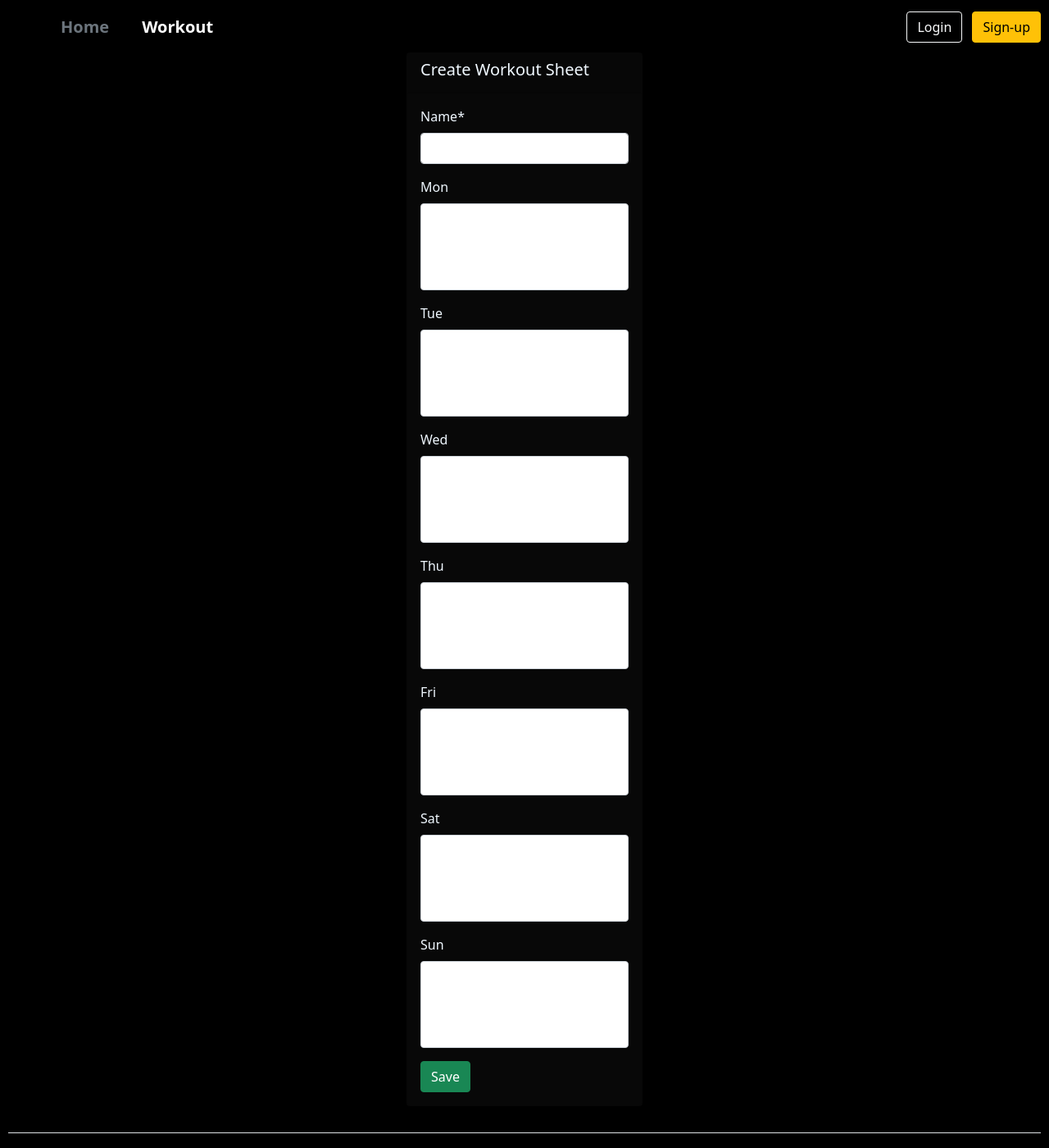
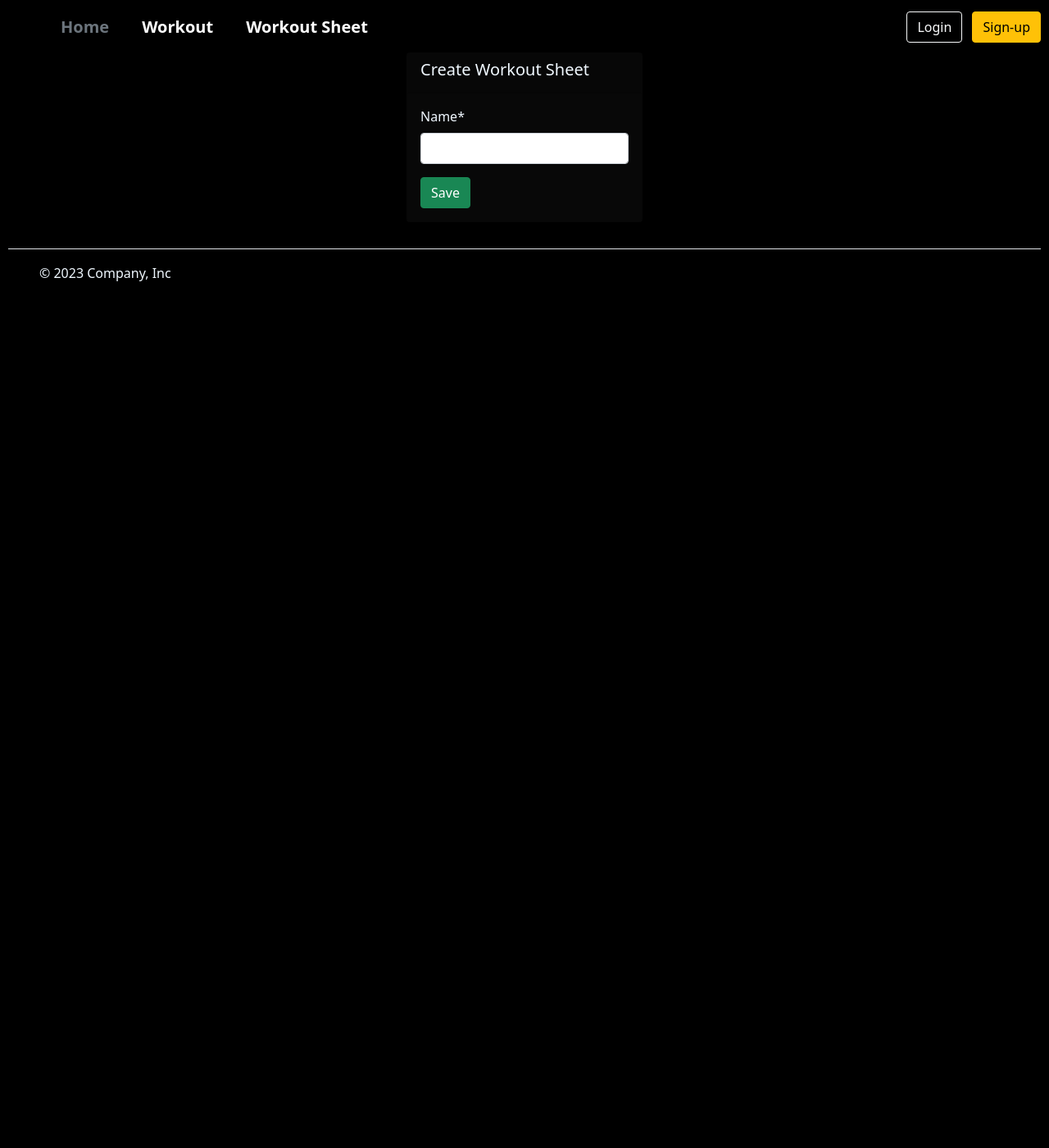
Before and after one commit to naragurgel/workout_prescription, a Django app: page /prescriptions/workout_sheet/create/ in a window 1280 px wide. Shown: the top 1400 px of the page at 82% size. After the commit the page ends 343 px from the top, so only its background shows below. Run offline with Django 3.2, Linux system fonts and the light colour scheme; data that the repository does not hold is empty; some libraries are stand-ins or nearby versions.

Commit message:
allow creation of workout_prescriptions

```diff
--- a/prescriptions/forms.py
+++ b/prescriptions/forms.py
@@ -1,5 +1,5 @@
 from django import forms
-from .models import Workout, WorkoutSheet
+from .models import Workout, WorkoutSheet, WorkoutPrescription
 
 
 class WorkoutForm(forms.ModelForm):
@@ -11,4 +11,10 @@ class WorkoutForm(forms.ModelForm):
 class WorkoutSheetForm(forms.ModelForm):
     class Meta:
         model = WorkoutSheet
-        fields = ['name', 'mon', 'tue', 'wed', 'thu', 'fri', 'sat', 'sun']
+        fields = ['name']
+
+
+class WorkoutPrescriptionForm(forms.ModelForm):
+    class Meta:
+        model = WorkoutPrescription
+        fields = ['set', 'rep', 'workout', 'workout_sheet', 'day_of_week']
--- a/prescriptions/models.py
+++ b/prescriptions/models.py
@@ -1,4 +1,5 @@
 from django.db import models
+from django.utils.translation import gettext_lazy as _
 
 
 class Workout(models.Model):
@@ -9,18 +10,24 @@ class Workout(models.Model):
         return self.name
 
 
+class WorkoutSheet(models.Model):
+    name = models.CharField(max_length=100)
+
+
 class WorkoutPrescription(models.Model):
+    class DayOfWeek(models.TextChoices):
+        MONDAY = 'MO', _('Monday')
+        TUESDAY = 'TU', _('Tuesday')
+        WEDNESDAY = 'WE', _('Wednesday')
+        THURDAY = 'TH', _('Thurday')
+        FRIDAY = 'FR', _('Friday')
+        SATURDAY = 'SA', _('Saturday')
+        SUNDAY = 'SU', _('Sunday')
+    day_of_week = models.CharField(
+        max_length=2,
+        choices=DayOfWeek.choices,
+    )
     set = models.IntegerField()
     rep = models.IntegerField()
     workout = models.ForeignKey(Workout, models.CASCADE)
-
-
-class WorkoutSheet(models.Model):
-    name = models.CharField(max_length=100)
-    mon = models.ManyToManyField(Workout, blank=True, related_name='mon')
-    tue = models.ManyToManyField(Workout, blank=True, related_name='tue')
-    wed = models.ManyToManyField(Workout, blank=True, related_name='wed')
-    thu = models.ManyToManyField(Workout, blank=True, related_name='thu')
-    fri = models.ManyToManyField(Workout, blank=True, related_name='fri')
-    sat = models.ManyToManyField(Workout, blank=True, related_name='sat')
-    sun = models.ManyToManyField(Workout, blank=True, related_name='sun')
+    workout_sheet = models.ForeignKey(WorkoutSheet, models.CASCADE)
--- a/prescriptions/templates/workout_sheet/list.html
+++ b/prescriptions/templates/workout_sheet/list.html
@@ -5,7 +5,7 @@
   <a href="{% url 'workout_sheet_create' %}">Workout</a>
   <ul>
     {% for workout_sheet in workout_sheets %}
-      <li><a href="{% url 'workout_sheet_update' workout_sheet.pk %}">{{ workout_sheet.name }}</a></li>
+      <li><a href="{% url 'workout_sheet_details' workout_sheet.pk %}">{{ workout_sheet.name }}</a></li>
       <form action="{% url 'workout_sheet_delete' workout_sheet.pk %}" method="post">
         {% csrf_token %}
         <input type="submit" value="Delete">
--- a/prescriptions/urls.py
+++ b/prescriptions/urls.py
@@ -1,5 +1,5 @@
 from django.urls import path
-from .views import workout, workout_sheet
+from .views import workout, workout_sheet, workout_prescription
 
 urlpatterns = [
     path('workout', workout.list, name='workout_list'),
@@ -9,6 +9,10 @@ urlpatterns = [
     path('workout_sheet', workout_sheet.list, name='workout_sheet_list'),
     path('workout_sheet/create/', workout_sheet.create, name='workout_sheet_create'),
     path('workout_sheet/update/<int:pk>/', workout_sheet.update, name='workout_sheet_update'),
+    path('workout_sheet/details/<int:pk>/', workout_sheet.details, name='workout_sheet_details'),
     path('workout_sheet/delete/<int:pk>/', workout_sheet.delete, name='workout_sheet_delete'),
+    path('workout_prescription/create/<int:workout_sheet_id>/<str:day_of_week>/', workout_prescription.create, name='workout_prescription_create'),
+    path('workout_prescription/update/<int:pk>/', workout_prescription.update, name='workout_prescription_update'),
+    path('workout_prescription/delete/<int:pk>/', workout_prescription.delete, name='workout_prescription_delete'),
 
 ]
--- a/prescriptions/views/workout.py
+++ b/prescriptions/views/workout.py
@@ -18,7 +18,7 @@ def create(request):
 
 def update(request, pk):
     workout = get_object_or_404(Workout, pk=pk)
-    form = WorkoutForm(request.POST or None, instance=workout_group)
+    form = WorkoutForm(request.POST or None, instance=workout)
     if form.is_valid():
         form.save()
         return redirect('workout_list')
--- a/prescriptions/views/workout_sheet.py
+++ b/prescriptions/views/workout_sheet.py
@@ -5,7 +5,7 @@ from ..forms import WorkoutSheetForm
 
 def list(request):
     workout_sheets = WorkoutSheet.objects.all()
-    return render(request, 'workout_sheet/list.html', {'workout_sheets': workout_sheets})
+    return render(request, 'workout_sheet/list.html', {'workout_sheets': workout_sheets})  # noqa
 
 
 def create(request):
@@ -17,8 +17,8 @@ def create(request):
 
 
 def update(request, pk):
-    workout = get_object_or_404(Workout, pk=pk)
-    form = WorkoutSheetForm(request.POST or None, instance=workout_group)
+    workout_sheet = get_object_or_404(WorkoutSheet, pk=pk)
+    form = WorkoutSheetForm(request.POST or None, instance=workout_sheet)
     if form.is_valid():
         form.save()
         return redirect('workout_sheet_list')
@@ -30,4 +30,9 @@ def delete(request, pk):
     if request.method == 'POST':
         workout_sheet.delete()
         return redirect('workout_sheet_list')
-    return render(request, 'workout_sheet/confirm_delete.html', {'workout_sheet': workout_sheet})
+    return render(request, 'workout_sheet/confirm_delete.html', {'workout_sheet': workout_sheet})   # noqa
+
+
+def details(request, pk):
+    workout_sheet = get_object_or_404(WorkoutSheet, pk=pk)
+    return render(request, 'workout_sheet/details.html', {'workout_sheet': workout_sheet})   # noqa
--- a/templates/base.html
+++ b/templates/base.html
@@ -34,6 +34,7 @@
     <ul class="nav col-12 col-lg-auto me-lg-auto mb-2 justify-content-center mb-md-0">
         <li><a href="{% url 'homepage' %}" class="nav-link px-2 text-secondary">Home</a></li>
         <li><a href="{% url 'workout_list' %}" class="nav-link px-2 text-white">Workout</a></li>
+        <li><a href="{% url 'workout_sheet_list' %}" class="nav-link px-2 text-white">Workout Sheet</a></li>
     </ul>
     <div class="text-end">
         <button href="{% url 'account_login' %}" type="button" class="btn btn-outline-light me-2">Login</button>
--- a/workout_prescription/settings.py
+++ b/workout_prescription/settings.py
@@ -131,9 +131,9 @@ DATABASES['default'].update(dj_database_url.config(conn_max_age=500, ssl_require
 SECURE_PROXY_SSL_HEADER = ('HTTP_X_FORWARDED_PROTO', 'https')
 
 # Allow all host headers
-ALLOWED_HOSTS = ["mb2test.herokuapp.com", "localhost", '8000-naragurgel-workoutpresc-mvz0jxffi3x.ws-eu93.gitpod.io/']
+ALLOWED_HOSTS = ["mb2test.herokuapp.com", "localhost", '8000-naragurgel-workoutpresc-mvz0jxffi3x.ws-eu96b.gitpod.io']
 
-CSRF_TRUSTED_ORIGINS = ['8000-naragurgel-workoutpresc-mvz0jxffi3x.ws-eu93.gitpod.io/']
+CSRF_TRUSTED_ORIGINS = ['8000-naragurgel-workoutpresc-mvz0jxffi3x.ws-eu96b.gitpod.io']
 
 # Static files (CSS, JavaScript, Images)
 # https://docs.djangoproject.com/en/2.0/howto/static-files/
```
Also changed, not shown: prescriptions/templates/workout_sheet/details.html (added, +22 -0 lines), prescriptions/views/workout_prescription.py (added, +30 -0 lines), prescriptions/migrations/0007_auto_20230508_1148.py (added), prescriptions/migrations/0008_workoutprescription.py (added).
